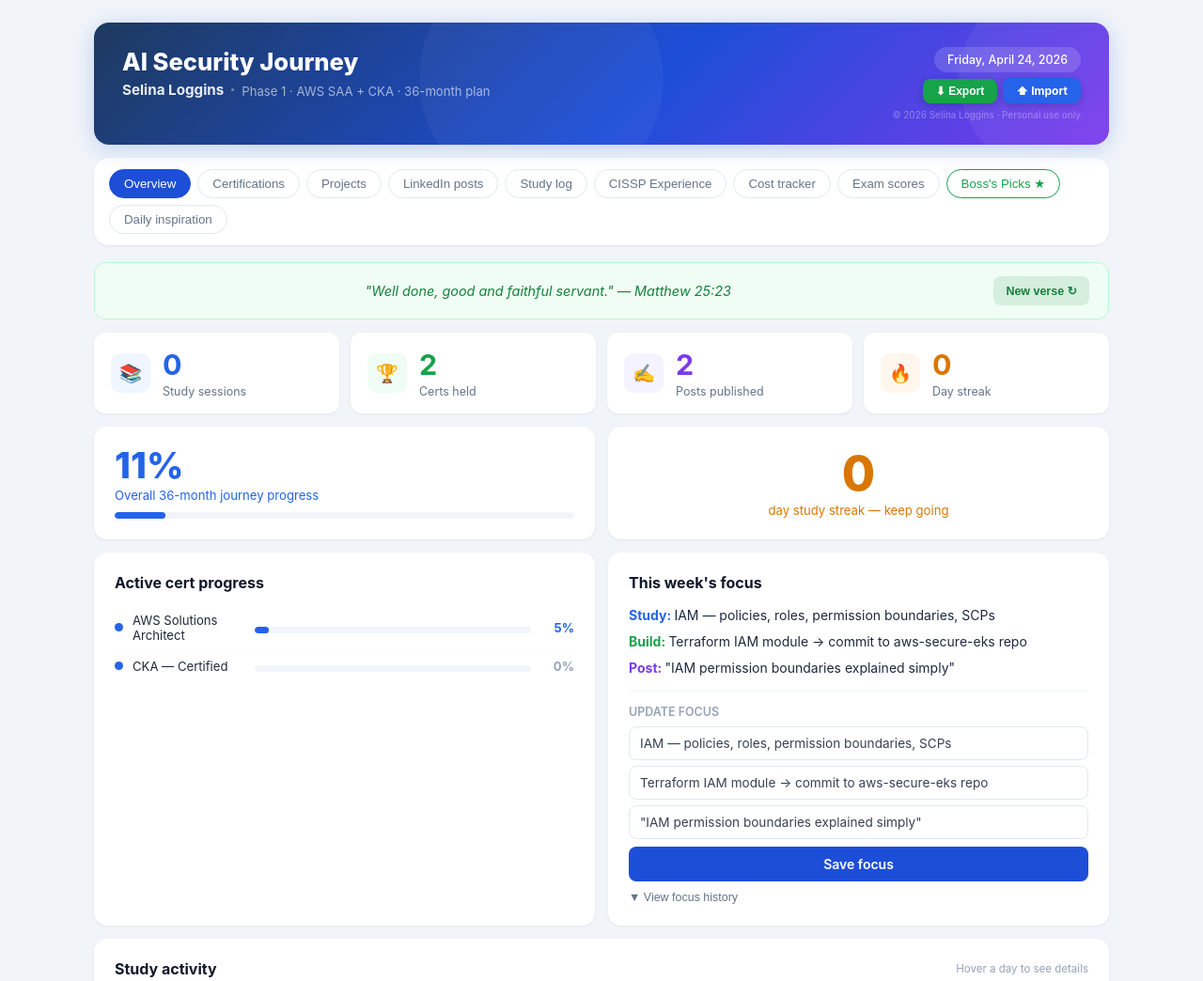
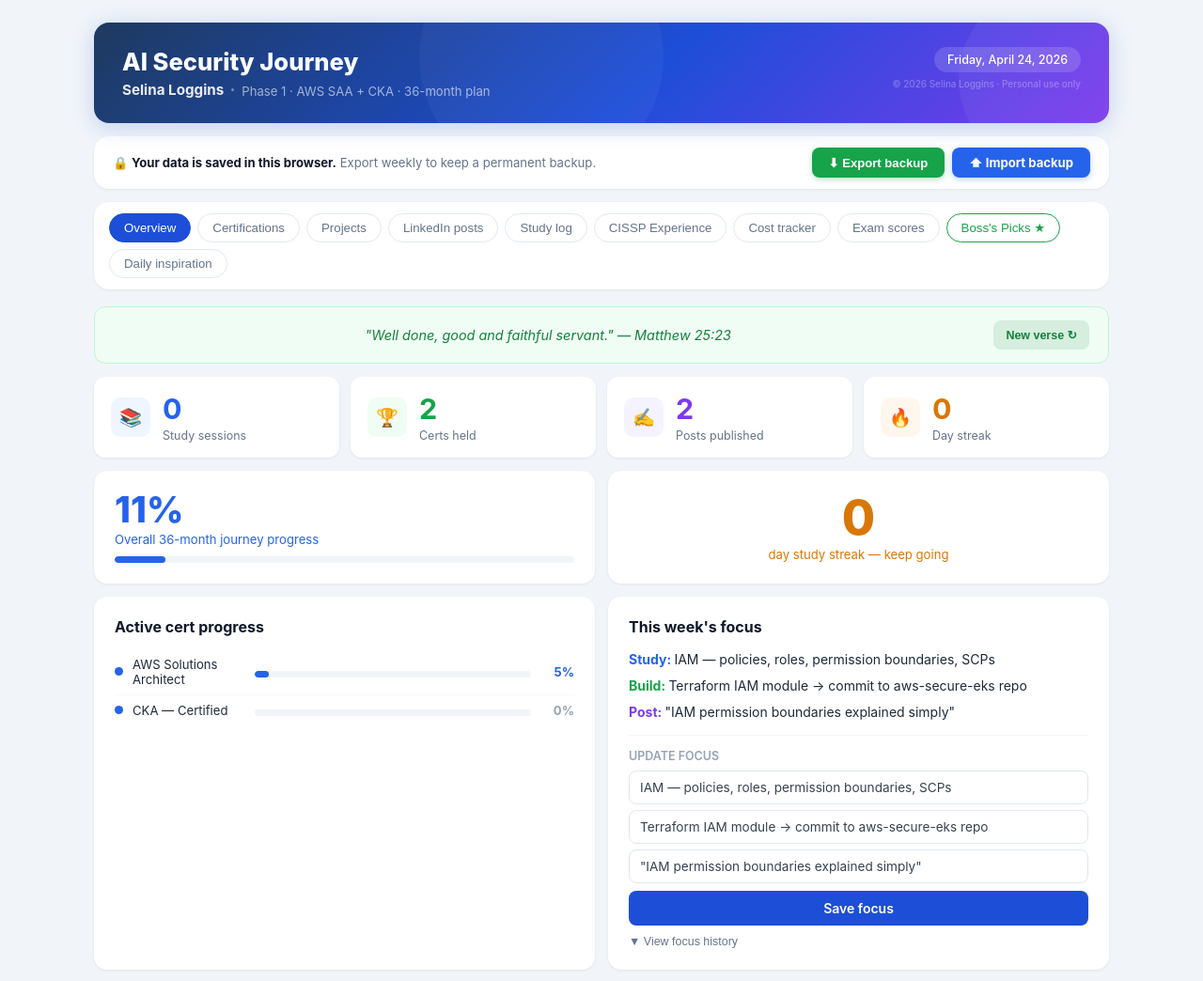
Before and after one commit to tatiLogg/ai-journey, a plain HTML site: page index.html in a window 1280 px wide. Shown: the top 1044 px of the page at 94% size. Drawn offline with Linux system fonts and the light colour scheme.

Commit message:
Implement backup bar for data export/import
Added a backup bar with export and import options for user data.

```diff
--- a/index.html
+++ b/index.html
@@ -486,11 +486,16 @@ body {
     </div>
     <div style="position:relative;z-index:1;display:flex;flex-direction:column;align-items:flex-end;gap:6px">
       <div class="header-date" id="headerDate"></div>
-      <div style="display:flex;gap:6px;align-items:center">
-        <button onclick="exportData()" style="background:#16a34a;border:none;color:white;padding:6px 14px;border-radius:8px;font-size:0.75rem;font-weight:700;cursor:pointer;box-shadow:0 2px 8px rgba(0,0,0,0.2);transition:background 0.15s" onmouseover="this.style.background='#15803d'" onmouseout="this.style.background='#16a34a'">⬇ Export</button>
-        <label style="background:#2563eb;border:none;color:white;padding:6px 14px;border-radius:8px;font-size:0.75rem;font-weight:700;cursor:pointer;box-shadow:0 2px 8px rgba(0,0,0,0.2);transition:background 0.15s" onmouseover="this.style.background='#1d4ed8'" onmouseout="this.style.background='#2563eb'">⬆ Import<input type="file" accept=".json" onchange="importData(event)" style="display:none"></label>
-      </div>
       <div style="font-size:0.62rem;color:rgba(255,255,255,0.3);font-weight:500;text-align:right">© 2026 Selina Loggins · Personal use only</div>
+    </div>
+  </div>
+
+  <!-- Backup bar -->
+  <div style="background:white;border-radius:16px;padding:12px 20px;margin-bottom:14px;box-shadow:0 1px 3px rgba(0,0,0,0.07);display:flex;align-items:center;justify-content:space-between;flex-wrap:wrap;gap:10px">
+    <div style="font-size:0.82rem;color:#64748b">🔒 <strong style="color:#0f172a">Your data is saved in this browser.</strong> Export weekly to keep a permanent backup.</div>
+    <div style="display:flex;gap:8px">
+      <button onclick="exportData()" style="background:#16a34a;border:none;color:white;padding:8px 18px;border-radius:8px;font-size:0.82rem;font-weight:700;cursor:pointer;box-shadow:0 2px 6px rgba(22,163,74,0.3)">⬇ Export backup</button>
+      <label style="background:#2563eb;border:none;color:white;padding:8px 18px;border-radius:8px;font-size:0.82rem;font-weight:700;cursor:pointer;box-shadow:0 2px 6px rgba(37,99,235,0.3)">⬆ Import backup<input type="file" accept=".json" onchange="importData(event)" style="display:none"></label>
     </div>
   </div>
 
```
